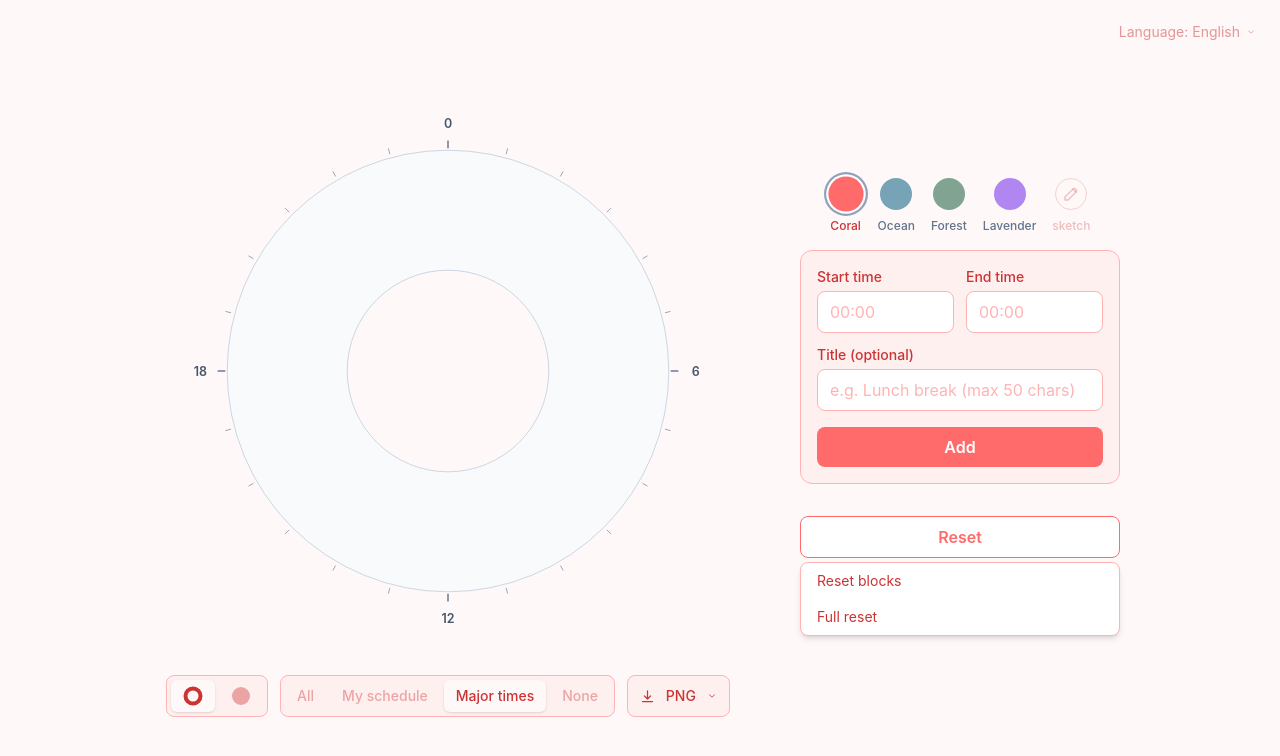
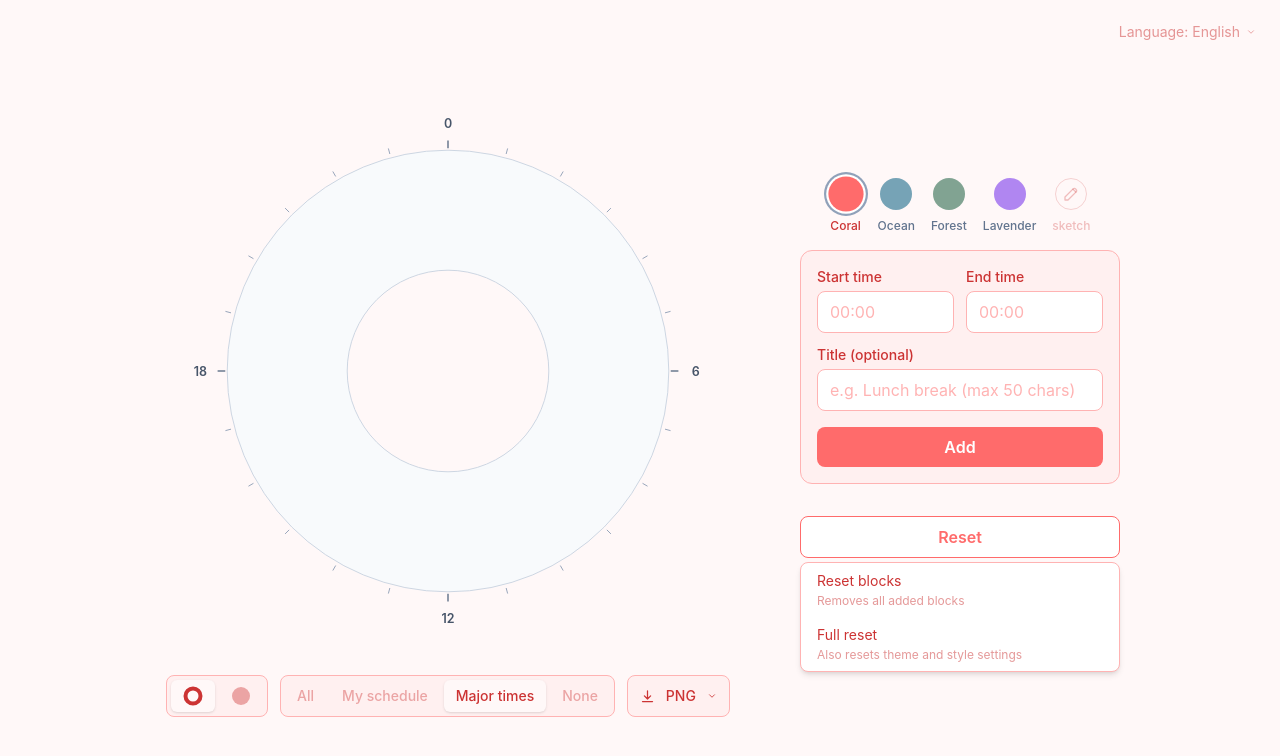
Before and after one commit to hungerbk/dayframe, a React (Vite) app: page / in a window 1280 px wide. Both pictures are taken after a click on the button "Reset". Shown: the top 756 px of the page. Built offline with nearby package versions, Linux system fonts and the light colour scheme.

Commit message:
feat: 초기화 버튼에 내용 설명 보이도록 추가

```diff
--- a/src/components/timetable/Timetable.tsx
+++ b/src/components/timetable/Timetable.tsx
@@ -216,14 +216,20 @@ export default function Timetable() {
                     blockReset();
                     setResetOpen(false);
                   }}>
-                  {t("controls.blockReset")}
+                  <div className="flex flex-col gap-0.5">
+                    <span>{t("controls.blockReset")}</span>
+                    <span className="text-xs font-normal text-text/50">{t("controls.blockResetDesc")}</span>
+                  </div>
                 </DropdownItem>
                 <DropdownItem
                   onClick={() => {
                     fullReset();
                     setResetOpen(false);
                   }}>
-                  {t("controls.fullReset")}
+                  <div className="flex flex-col gap-0.5">
+                    <span>{t("controls.fullReset")}</span>
+                    <span className="text-xs font-normal text-text/50">{t("controls.fullResetDesc")}</span>
+                  </div>
                 </DropdownItem>
               </DropdownPanel>
             )}
```
